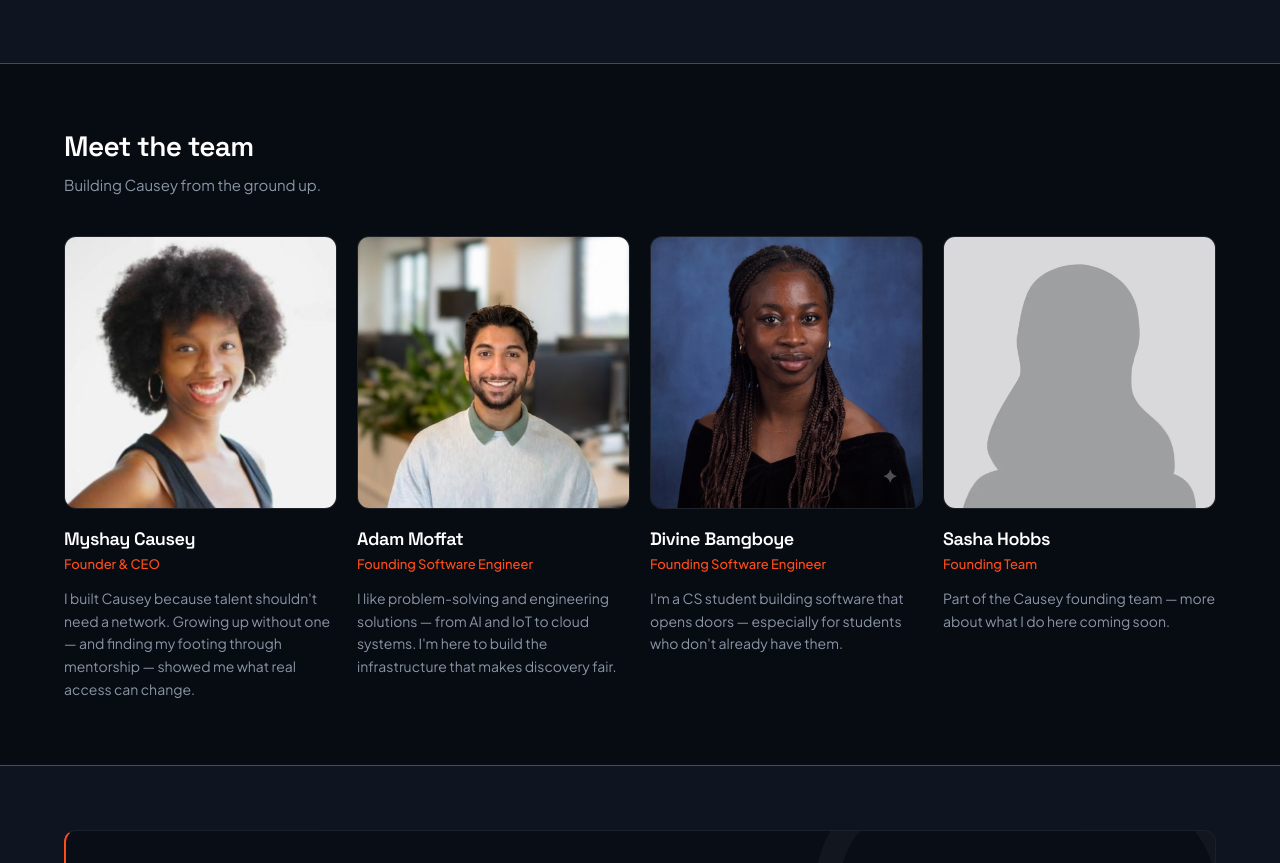
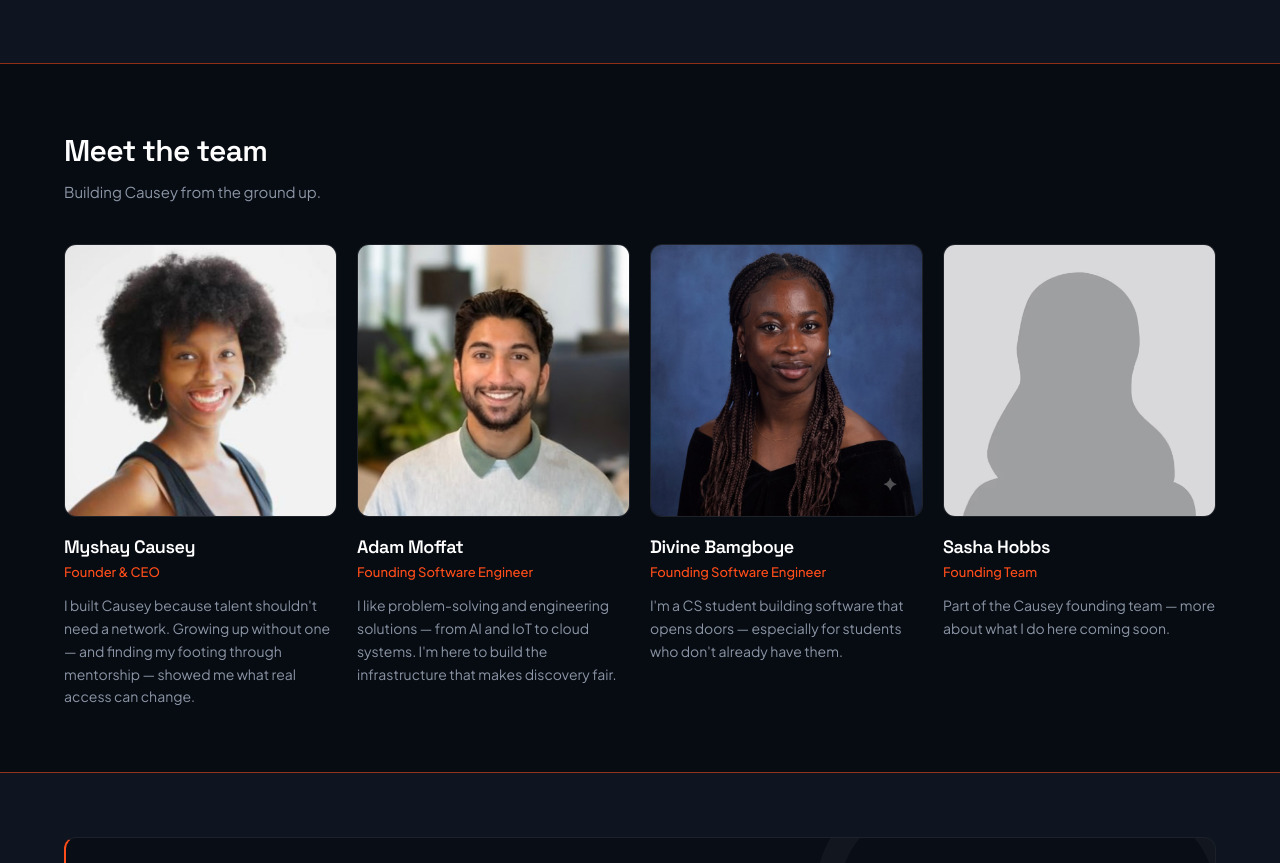
Before and after one commit to Admft/EdTech-Waitlist-Website, a Next.js app: page / in a window 1280 px wide. Shown: the part 1169-2032 px from the top of the page. Built offline with nearby package versions, Linux system fonts and the light colour scheme.

Commit message:
added profiles

```diff
--- a/src/components/TeamSection.tsx
+++ b/src/components/TeamSection.tsx
@@ -16,6 +16,7 @@
       "I like problem-solving and engineering solutions — from AI and IoT to cloud systems. I'm here to build the infrastructure that makes discovery fair.",
     image: "/adam-headshot.jpg",
     imageAlt: "Headshot of Adam Moffat",
+    imageScale: 1.35,
   },
   {
     name: "Divine Bamgboye",
@@ -39,7 +40,7 @@
   return (
     <section id="team" className="section-rule bg-background px-5 py-14 sm:px-8 sm:py-16">
       <div className="mx-auto max-w-6xl">
-        <h2 className="font-display text-2xl font-semibold tracking-tight text-white sm:text-[1.75rem]">
+        <h2 className="font-display text-[26px] font-semibold tracking-tight text-white sm:text-[30px]">
           Meet the team
         </h2>
         <p className="mt-2 max-w-md text-[15px] text-muted">
@@ -55,7 +56,11 @@
                   alt={person.imageAlt}
                   fill
                   sizes="(max-width: 640px) 100vw, (max-width: 1024px) 50vw, 25vw"
-                  className="object-cover object-top transition duration-300 group-hover:scale-[1.03]"
+                  className={
+                    "imageScale" in person && person.imageScale
+                      ? "object-cover object-top scale-[1.35] transition duration-300 group-hover:scale-[1.4]"
+                      : "object-cover object-top transition duration-300 group-hover:scale-[1.03]"
+                  }
                 />
               </div>
               <div className="mt-4 flex flex-1 flex-col">
```
